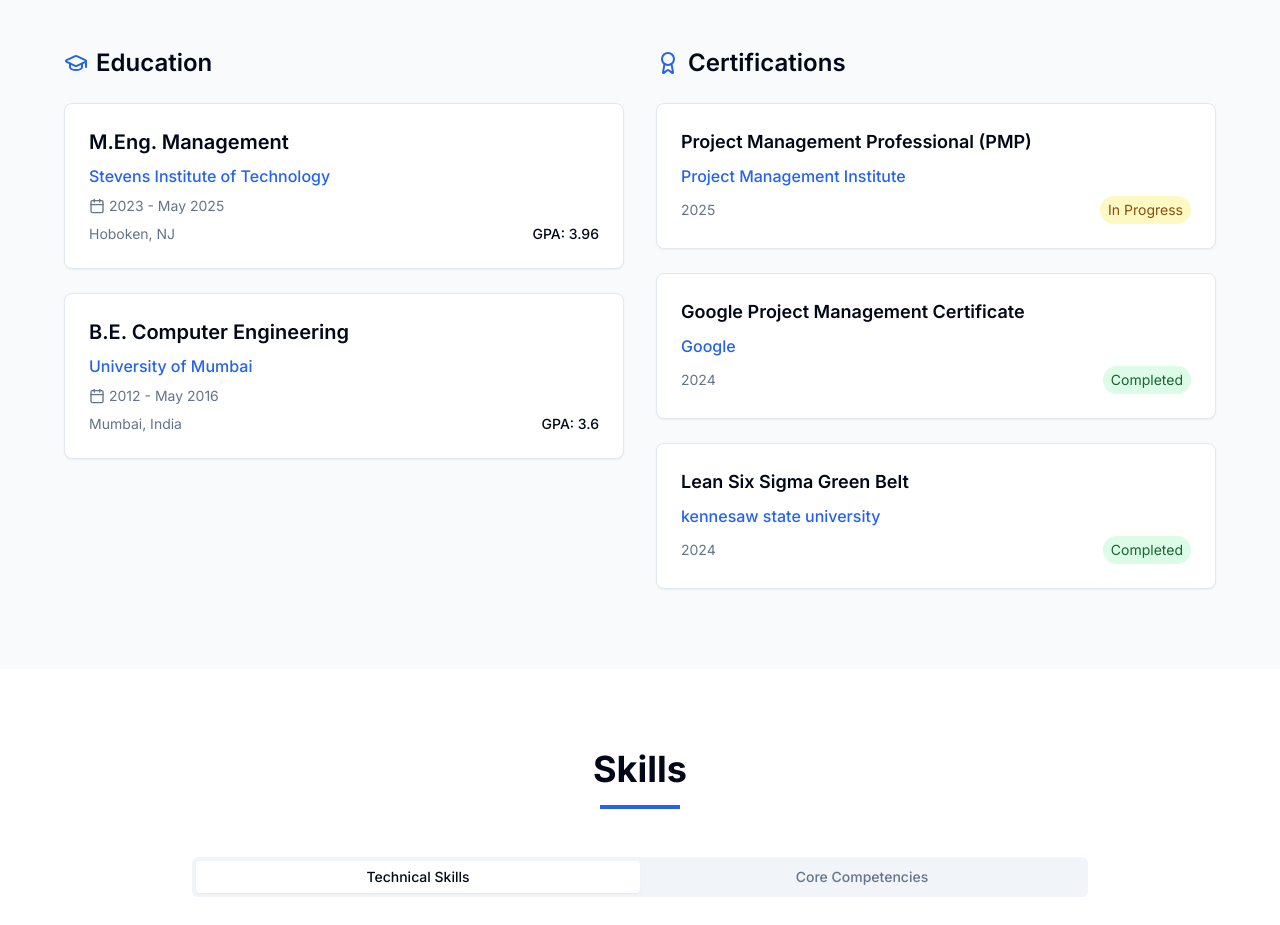
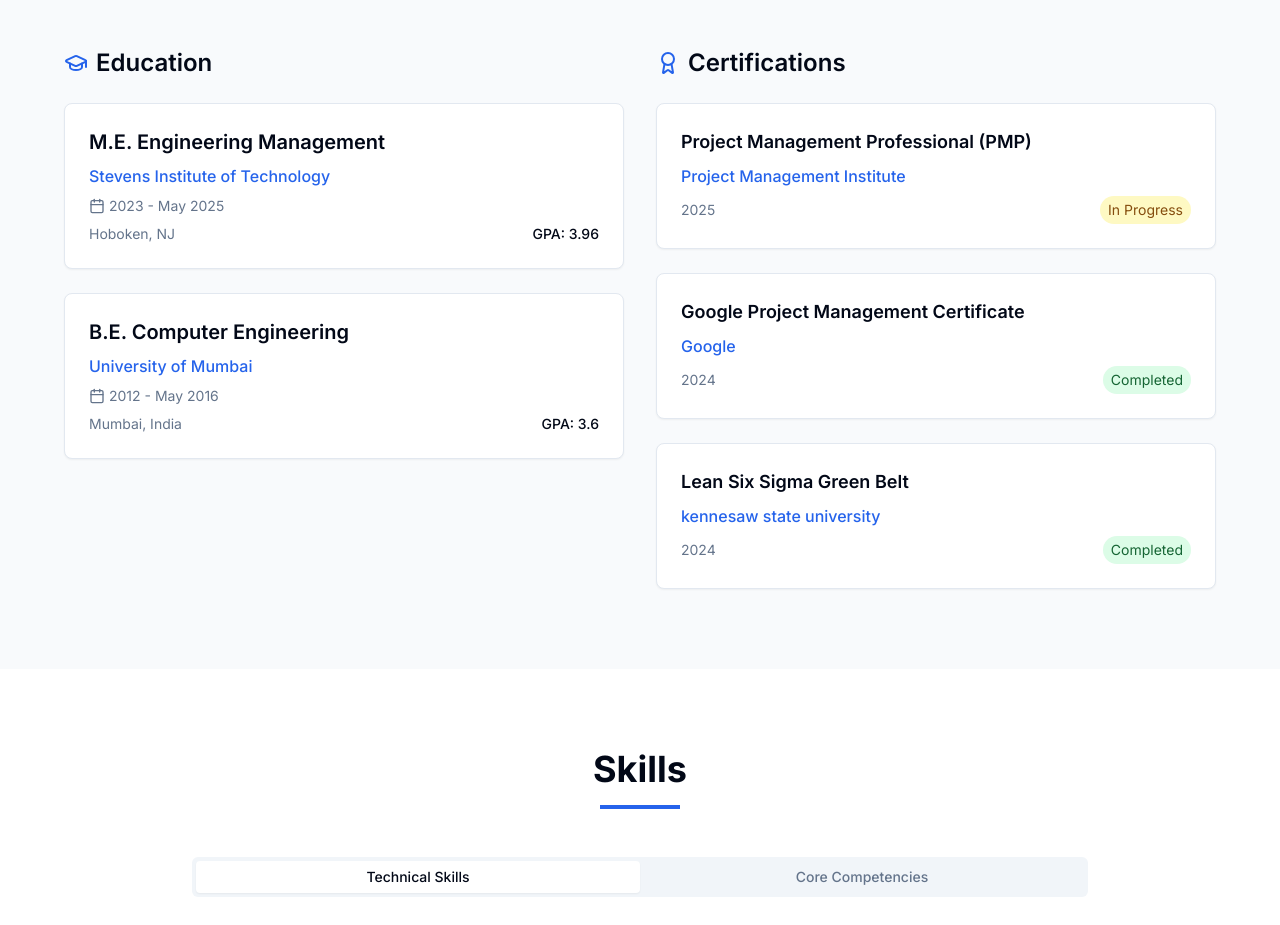
Before and after one commit to atharvaa9/archiesPortfolio, a Next.js app: page / in a window 1280 px wide. Shown: the part 4920-5845 px from the top of the page. Built offline with nearby package versions, Linux system fonts and the light colour scheme.

Commit message:
Update education.tsx

```diff
--- a/components/education.tsx
+++ b/components/education.tsx
@@ -6,7 +6,7 @@ import { GraduationCap, Award, Calendar } from "lucide-react"
 
 const education = [
   {
-    degree: "M.Eng. Management",
+    degree: "M.E. Engineering Management",
     school: "Stevens Institute of Technology",
     location: "Hoboken, NJ",
     period: "2023 - May 2025",
```
